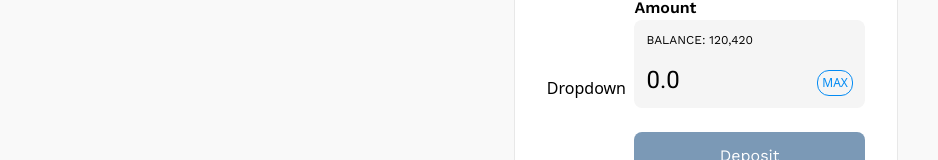
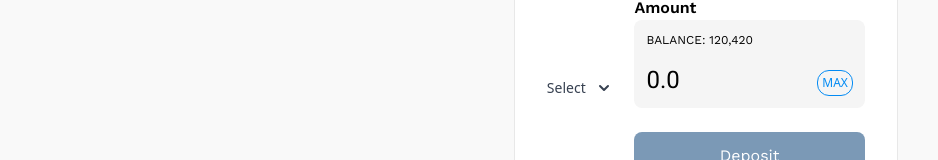
Before and after one commit to ferrjohnpainagan/crypto-swift-frontend-straitsx, a React (Create React App) app: page /cash-in in a window 1280 px wide. Shown: the part 229-389 px from the top of the page, without its empty margins (64-1002 px from the left). Built offline with nearby package versions, Linux system fonts and the light colour scheme.

Commit message:
Adds dropdown component to cash in page

```diff
--- a/package.json
+++ b/package.json
@@ -3,6 +3,8 @@
   "version": "0.1.0",
   "private": true,
   "dependencies": {
+    "@headlessui/react": "^1.6.5",
+    "@heroicons/react": "^1.0.6",
     "@testing-library/jest-dom": "^5.16.4",
     "@testing-library/react": "^13.3.0",
     "@testing-library/user-event": "^13.5.0",
--- a/src/pages/CashIn/index.tsx
+++ b/src/pages/CashIn/index.tsx
@@ -1,7 +1,11 @@
 import React, { useState } from 'react'
+import Dropdown from 'components/Dropdown'
+import Sgd from '../../assets/sgd.svg'
 
 const CashIn = () => {
   const [amount, setAmount] = useState('0.0')
+  const [currency, setCurrency] = useState<any>('')
+  const choices = [{ currency: 'SGD', image: Sgd }]
   return (
     <div
       style={{ width: '30vw' }}
@@ -12,7 +16,14 @@ const CashIn = () => {
       </div>
 
       <div className="flex items-center justify-between px-8 py-6">
-        <div>Dropdown</div>
+        <div>
+          <Dropdown
+            name={'Select'}
+            options={choices}
+            selected={currency}
+            setSelected={setCurrency}
+          />
+        </div>
         <div style={{ width: '18vw' }}>
           <div className="text-md font-workSans font-semibold">Amount</div>
           <div className="flex justify-between rounded-lg bg-vanilla1 p-3 align-bottom">
```
Also changed, not shown: 1 other file (tests, documents, lock files or other folders).
